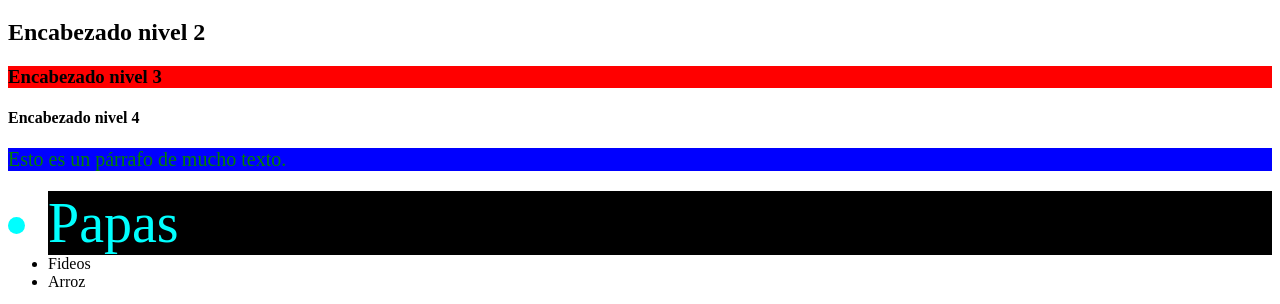
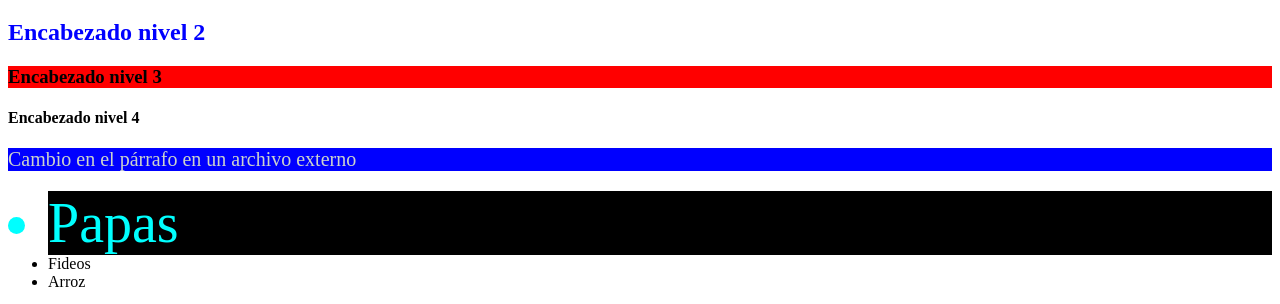
Before and after one commit to JoseGermanx/gen19-intro-javascript, a plain HTML site: page front/index.html in a window 1280 px wide. Shown: the part 61-365 px from the top of the page. Drawn offline with Linux system fonts and the light colour scheme.

Commit message:
Agregar script de JavaScript en index.html y archivo index.js; corregir color del párrafo en styles.css

```diff
--- a/front/index.html
+++ b/front/index.html
@@ -9,11 +9,15 @@
     <title>Clase de HTML</title>
     <link rel="stylesheet" href="styles.css">
 
+    <script>
+        console.log("Hola desde JS en el HTML")
+    </script>
+
  </head>
 
 <body>
     <h1 id="hola" class="bg-color-azul fuente-cambiada">Encabezado nivel 1</h1>
-    <h2 id="encabeza-secundario">Encabezado nivel 2</h2>
+    <h2 id="encabezado-secundario">Encabezado nivel 2</h2>
     <h3>Encabezado nivel 3</h3>
     <h4>Encabezado nivel 4</h4>
     <p id="parrafo" class="bg-color-azul">Esto es un párrafo de mucho texto.</p>
@@ -31,6 +35,7 @@
     <img src="https://pngimg.com/d/google_PNG19644.png" width="200">
     <img src="logo-g.jpg" width="100" alt="Icono de Google">
 
+    <script src="index.js"></script>
 </body>
 
 </html>
--- /dev/null
+++ b/front/index.js
@@ -0,0 +1,8 @@
+
+console.log("Hola desde JS en un archivo externo")
+
+document.getElementById("parrafo").textContent = "Cambio en el párrafo en un archivo externo"
+
+document.getElementById("encabezado-secundario").style.color = "blue"
+
+console.log(document)
--- a/front/styles.css
+++ b/front/styles.css
@@ -4,7 +4,7 @@ h3 {
 }
 
 p {
-    color: green;
+    color: rgb(204, 211, 204);
     font-size: 20px;
 }
 
```
